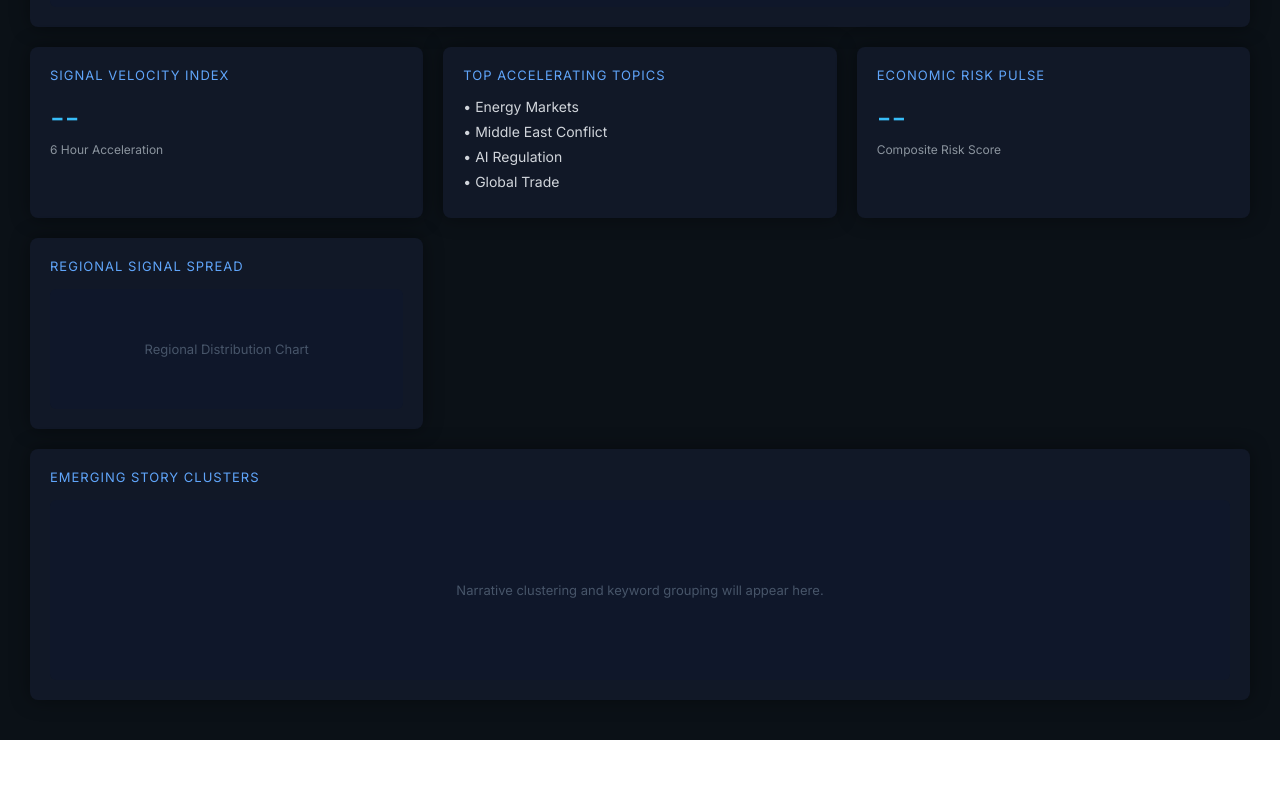
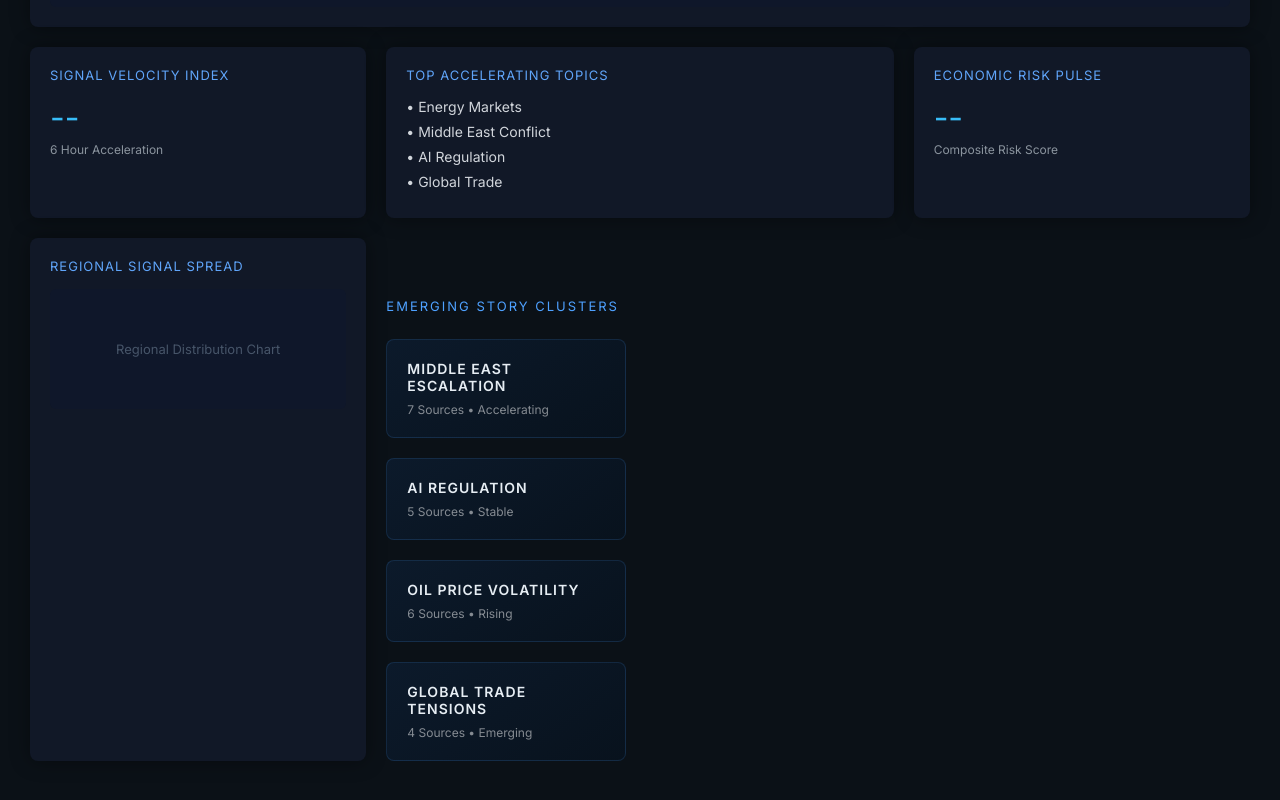
Before and after one commit to gregoryogbili/newstrack-frontend, a Next.js app: page /signals in a window 1280 px wide. Shown: the part 396-1196 px from the top of the page. Before the commit the page ends 1136 px from the top, so only its background shows below. Built offline with nearby package versions, Linux system fonts and the light colour scheme.

Commit message:
signals UX2 added

```diff
--- a/pages/signals.js
+++ b/pages/signals.js
@@ -14,7 +14,6 @@ export default function SignalsDashboard() {
         </div>
 
         <div style={grid}>
-
           {/* Global Heat Map */}
           <div style={panelLarge}>
             <div style={panelTitle}>Global Narrative Heat Map</div>
@@ -51,13 +50,31 @@ export default function SignalsDashboard() {
           </div>
 
           {/* Emerging Story Clusters */}
-          <div style={panelWide}>
-            <div style={panelTitle}>Emerging Story Clusters</div>
-            <div style={placeholder}>
-              Narrative clustering and keyword grouping will appear here.
+          <div style={clusterSection}>
+            <div style={sectionHeader}>EMERGING STORY CLUSTERS</div>
+
+            <div style={clusterGrid}>
+              <div style={clusterCard}>
+                <div style={clusterTitle}>MIDDLE EAST ESCALATION</div>
+                <div style={clusterMeta}>7 Sources • Accelerating</div>
+              </div>
+
+              <div style={clusterCard}>
+                <div style={clusterTitle}>AI REGULATION</div>
+                <div style={clusterMeta}>5 Sources • Stable</div>
+              </div>
+
+              <div style={clusterCard}>
+                <div style={clusterTitle}>OIL PRICE VOLATILITY</div>
+                <div style={clusterMeta}>6 Sources • Rising</div>
+              </div>
+
+              <div style={clusterCard}>
+                <div style={clusterTitle}>GLOBAL TRADE TENSIONS</div>
+                <div style={clusterMeta}>4 Sources • Emerging</div>
+              </div>
             </div>
           </div>
-
         </div>
       </div>
     </>
@@ -169,3 +186,40 @@ const placeholderSmall = {
   color: "#475569",
   fontSize: 13,
 };
+
+const clusterSection = {
+  marginTop: 60,
+};
+
+const sectionHeader = {
+  fontSize: 13,
+  letterSpacing: 2,
+  color: "#4ea1ff",
+  marginBottom: 25,
+};
+
+const clusterGrid = {
+  display: "grid",
+  gridTemplateColumns: "repeat(auto-fit, minmax(240px, 1fr))",
+  gap: 20,
+};
+
+const clusterCard = {
+  background: "linear-gradient(145deg, #0c1a2b, #08121d)",
+  border: "1px solid rgba(78,161,255,0.15)",
+  padding: 20,
+  borderRadius: 8,
+  transition: "all 0.2s ease",
+};
+
+const clusterTitle = {
+  fontSize: 14,
+  fontWeight: 600,
+  letterSpacing: 1,
+  marginBottom: 8,
+};
+
+const clusterMeta = {
+  fontSize: 12,
+  color: "rgba(255,255,255,0.5)",
+};
```
